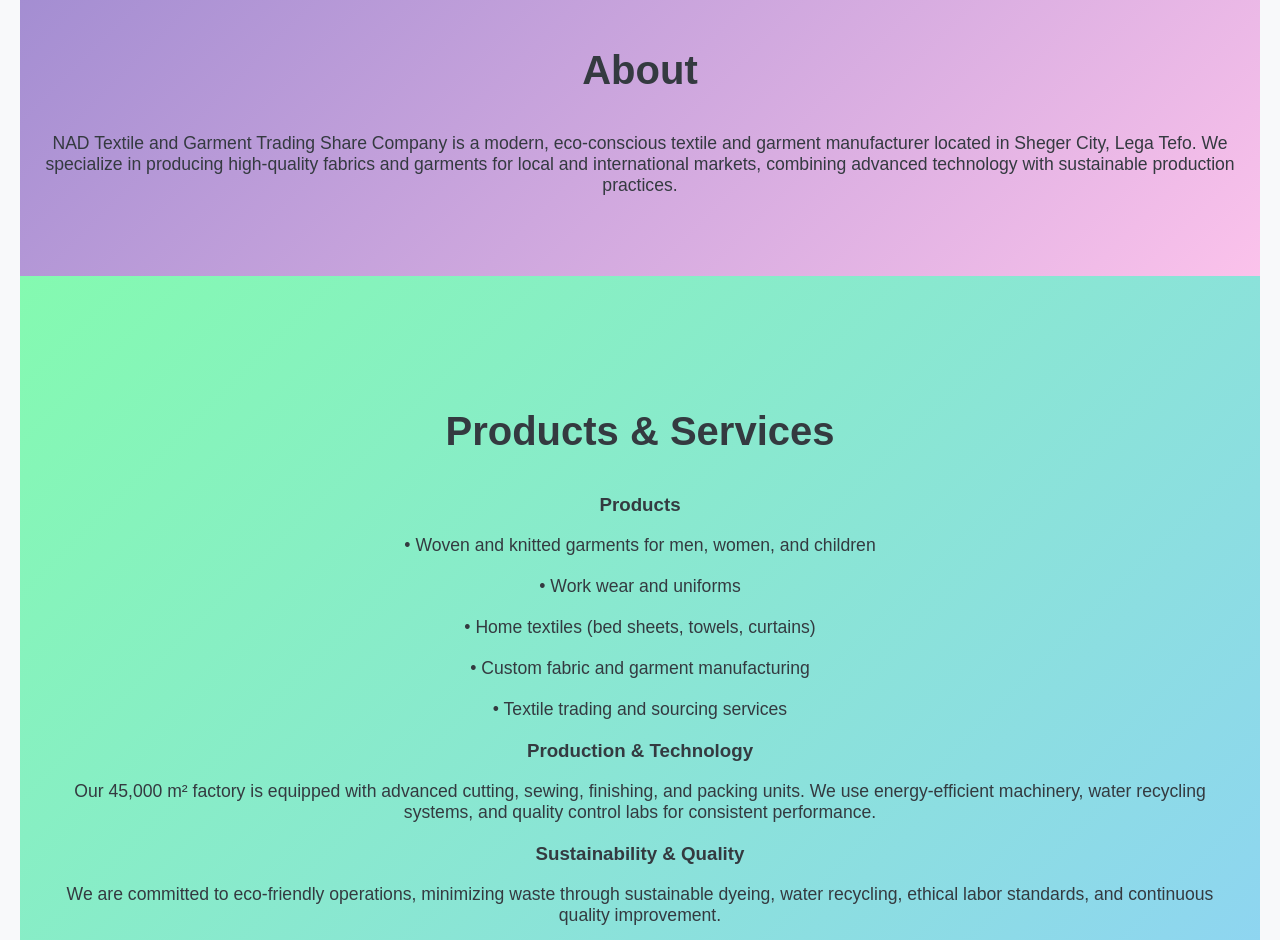
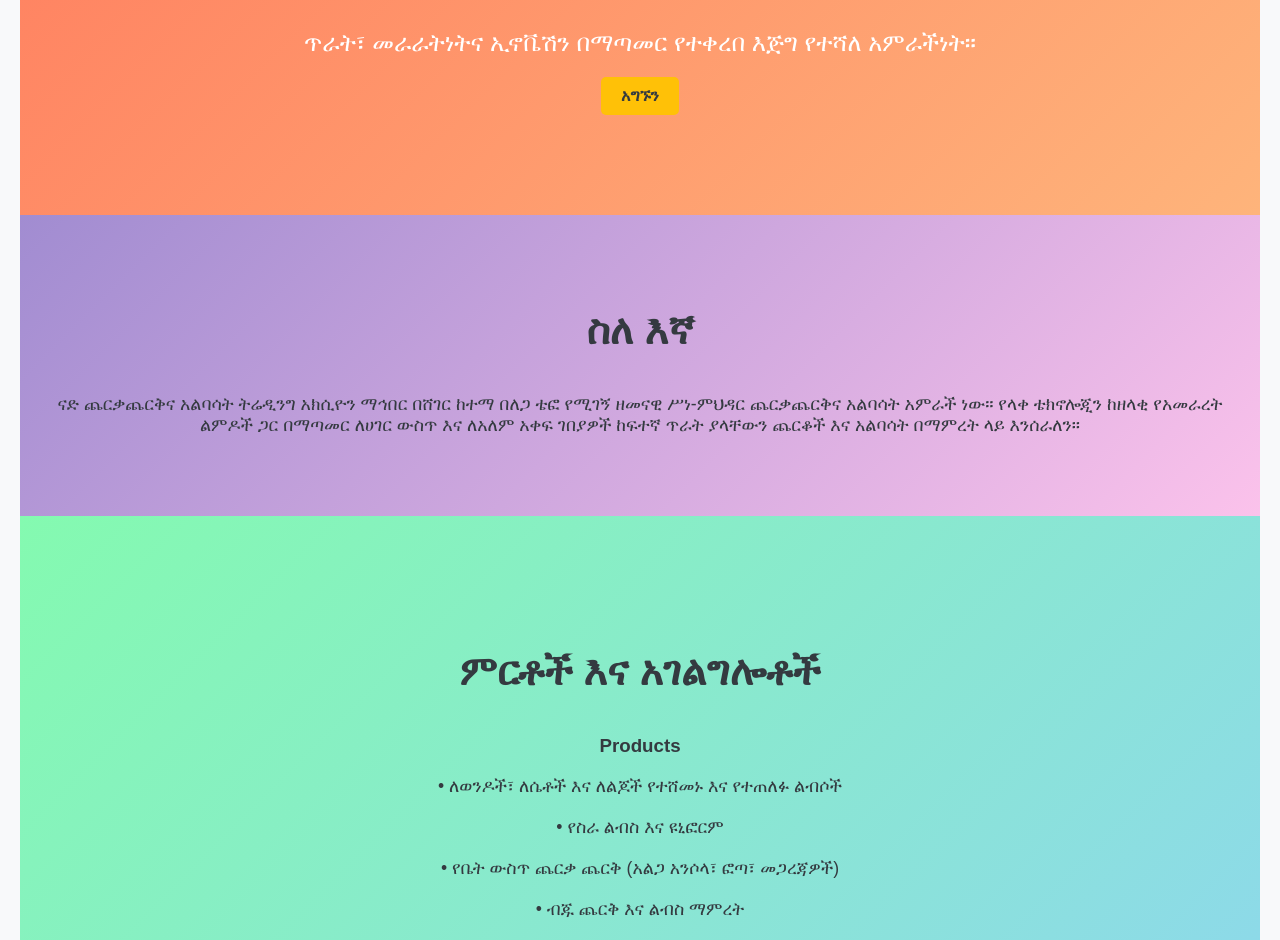
Before and after one commit to elcotech/Flexible, a React (Create React App) app: page / in a window 1280 px wide. Shown: the part 1120-2060 px from the top of the page. Built offline with nearby package versions, Linux system fonts and the light colour scheme.

Commit message:
Translate content to Amharic and adjust image size

```diff
--- a/src/App.js
+++ b/src/App.js
@@ -4,26 +4,26 @@ import emailjs from 'emailjs-com';
 
 function App() {
   const content = {
-    about: 'About',
-    services: 'Products & Services',
-    testimonials: 'Testimonials',
-    contact: 'Contact',
-    home: 'Home',
-    welcome: 'NAD TEXTILE AND GARMENT TRADING SHARE COMPANY',
-    description: 'Weaving Quality, Sustainability, and Innovation.',
-    aboutText: 'NAD Textile and Garment Trading Share Company is a modern, eco-conscious textile and garment manufacturer located in Sheger City, Lega Tefo. We specialize in producing high-quality fabrics and garments for local and international markets, combining advanced technology with sustainable production practices.',
-    servicesOffered: 'Products & Services',
-    largeScaleDesign: '• Woven and knitted garments for men, women, and children',
-    problemSolving: '• Work wear and uniforms',
-    serverAdmin: '• Home textiles (bed sheets, towels, curtains)',
-    programmingLanguages: '• Custom fabric and garment manufacturing',
-    phpFrameworks: '• Textile trading and sourcing services',
-    jsFrameworks: 'Production & Technology',
-    htmlCss: 'Our 45,000 m² factory is equipped with advanced cutting, sewing, finishing, and packing units. We use energy-efficient machinery, water recycling systems, and quality control labs for consistent performance.',
-    databases: 'Sustainability & Quality',
-    testimonialsText1: 'We are committed to eco-friendly operations, minimizing waste through sustainable dyeing, water recycling, ethical labor standards, and continuous quality improvement.',
-    testimonialsText2: 'Our dedication to innovation and quality ensures reliable and affordable textile solutions for global customers.',
-    contactForm: 'Contact Us'
+    about: 'ስለ እኛ',
+    services: 'ምርቶች እና አገልግሎቶች',
+    testimonials: 'ምስክርነቶች',
+    contact: 'አግኙን',
+    home: 'መነሻ',
+    welcome: 'ናድ ጨርቃጨርቅና አልባሳት ትሬዲንግ አክሲዮን ማኅበር',
+    description: 'ጥራት፣ መራራትነትና ኢኖቬሽን በማጣመር የተቀረበ እጅግ የተሻለ አምራችነት።',
+    aboutText: 'ናድ ጨርቃጨርቅና አልባሳት ትሬዲንግ አክሲዮን ማኅበር በሸገር ከተማ በለጋ ቴፎ የሚገኝ ዘመናዊ ሥነ-ምህዳር ጨርቃጨርቅና አልባሳት አምራች ነው። የላቀ ቴክኖሎጂን ከዘላቂ የአመራረት ልምዶች ጋር በማጣመር ለሀገር ውስጥ እና ለአለም አቀፍ ገበያዎች ከፍተኛ ጥራት ያላቸውን ጨርቆች እና አልባሳት በማምረት ላይ እንሰራለን።',
+    servicesOffered: 'ምርቶች እና አገልግሎቶች',
+    largeScaleDesign: '• ለወንዶች፣ ለሴቶች እና ለልጆች የተሸመኑ እና የተጠለፉ ልብሶች',
+    problemSolving: '• የስራ ልብስ እና ዩኒፎርም',
+    serverAdmin: '• የቤት ውስጥ ጨርቃ ጨርቅ (አልጋ አንሶላ፣ ፎጣ፣ መጋረጃዎች)',
+    programmingLanguages: '• ብጁ ጨርቅ እና ልብስ ማምረት',
+    phpFrameworks: '• የጨርቃጨርቅ ግብይት እና ምንጭ አገልግሎቶች',
+    jsFrameworks: 'ምርት እና ቴክኖሎጂ',
+    htmlCss: 'የኛ ፋብሪካ 45,000 m² ሲሆን የመቁረጫ፣ የስፌት፣ የማጠናቀቂያ እና የማሸጊያ ክፍሎች የተገጠመለት ነው። ወጥነት ያለው አፈፃፀም እና ውጤት ለማረጋገጥ ኃይል ቆጣቢ ማሽነሪዎችን እና የውሃ መልሶ ጥቅም ላይ ማዋል ስርዓቶችን እንጠቀማለን።',
+    databases: 'ዘላቂነት እና ጥራት',
+    testimonialsText1: 'ቆሻሻን እና ልቀቶችን በመቀነስ ለአካባቢ ተስማሚ ስራዎች ቁርጠኞች ነን፣ ዘላቂ የማቅለም እና የማጠናቀቅ ሂደቶችን እንከተላለን፣ የውሃ አያያዝ እና እንደገና ጥቅም ላይ ማዋል ስርዓቶችን እና ፍትሃዊ የስራ ቦታ መደቦችን እንጠብቃለን።',
+    testimonialsText2: 'ከፍተኛ ጥራት፣ ኢኖቬሽን እና ተመጣጣኝ ዋጋ ያላቸው ምርቶችን ለዓለም ገበያ ለማቅረብ ተስፋ የተሰጠ ተግባራዊ ቅንጅት እና ትጉህ አስተዳደር እንደምንያዘዝ ተግባራዊ ማስረጃ ነው።',
+    contactForm: 'አግኙን'
   };
 
   const sendEmail = (e) => {
@@ -54,7 +54,7 @@ function App() {
           </ul>
         </nav>
         <div className="hero-image">
-          <img src="2.jpg" alt="Hero" style={{ width: '70%', height: 'auto' }} />
+          <img src="2.jpg" alt="Hero" style={{ width: '100%', height: 'auto' }} />
         </div>
       </header>
       <main>
@@ -113,7 +113,7 @@ function App() {
             <textarea name="message" placeholder="Your Message" required></textarea><br /><br />
             <button type="submit">Send</button>
             <p>
-              📍 Sheger City, Lega Tafo <br/>
+              📍 Sheger City, Lega Tefo <br/>
               ✉ info@nadtextile.com <br/>
               🌐 www.nadtextile.com <br/>
               ☎ +251 935 644 444 / +251 935 67 7777
```
